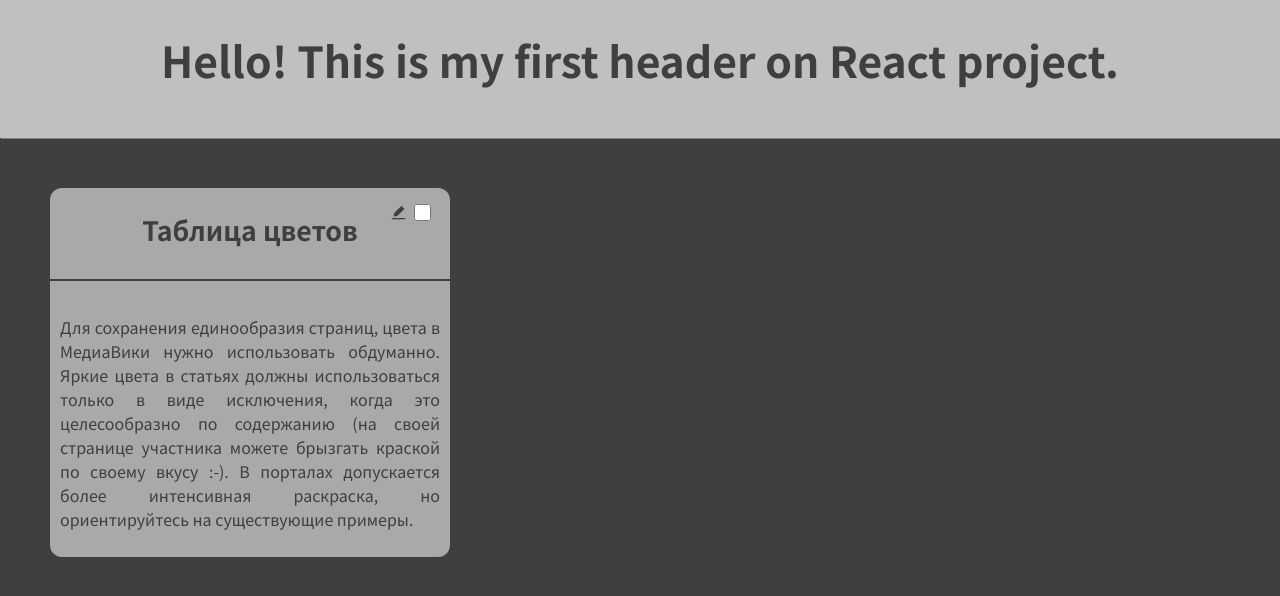
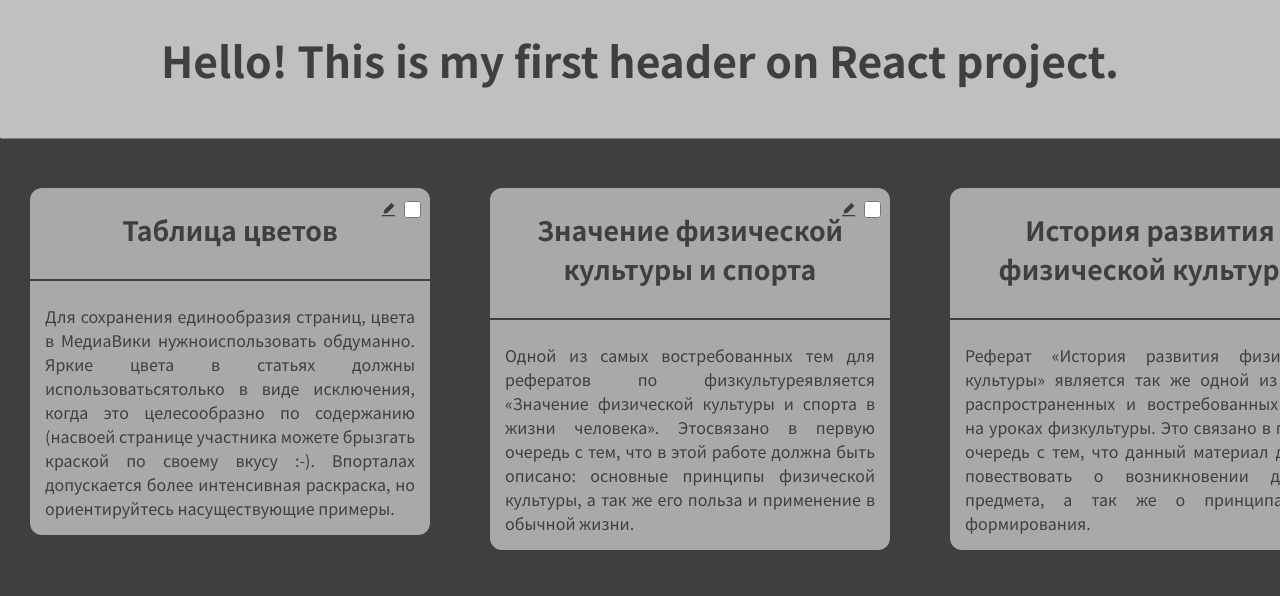
Before and after one commit to alutskin/my-first-app, a React (Create React App) app: page / in a window 1280 px wide. Shown: the top 596 px of the page. Built offline with nearby package versions, Linux system fonts and the light colour scheme.

Commit message:
Add a list of cards and improve states logic in Card.js and App.js

```diff
--- a/src/App.js
+++ b/src/App.js
@@ -1,20 +1,110 @@
+import { useState } from "react";
+
 import Header from "./components/Header";
+import Cards from "./UI/Cards";
 import Card from "./components/Card";
 
+const INITIAL_DATA = [
+  {
+    id: "c1",
+    caption: "Таблица цветов",
+    text:
+      "Для сохранения единообразия страниц, цвета в МедиаВики нужно" +
+      "использовать обдуманно. Яркие цвета в статьях должны использоваться" +
+      "только в виде исключения, когда это целесообразно по содержанию (на" +
+      "своей странице участника можете брызгать краской по своему вкусу :-). В" +
+      "порталах допускается более интенсивная раскраска, но ориентируйтесь на" +
+      "существующие примеры.",
+    checked: false,
+  },
+  {
+    id: "c2",
+    caption: "Значение физической культуры и спорта",
+    text:
+      "Одной из самых востребованных тем для рефератов по физкультуре" +
+      "является «Значение физической культуры и спорта в жизни человека». Это" +
+      "связано в первую очередь с тем, что в этой работе должна быть описано: " +
+      "основные принципы физической культуры, а так же его польза и применение в обычной жизни.",
+    checked: false,
+  },
+  {
+    id: "c3",
+    caption: "История развития физической культуры",
+    text:
+      "Реферат «История развития физической культуры» является так же одной " +
+      "из самых распространенных и востребованных работ на уроках физкультуры. Это " +
+      "связано в первую очередь с тем, что данный материал должен повествовать о " +
+      "возникновении данного предмета, а так же о принципах его формирования.",
+    checked: false,
+  },
+  {
+    id: "c4",
+    caption: "Таблица цветов",
+    text:
+      "Для сохранения единообразия страниц, цвета в МедиаВики нужно" +
+      "использовать обдуманно. Яркие цвета в статьях должны использоваться" +
+      "только в виде исключения, когда это целесообразно по содержанию (на" +
+      "своей странице участника можете брызгать краской по своему вкусу :-). В" +
+      "порталах допускается более интенсивная раскраска, но ориентируйтесь на" +
+      "существующие примеры.",
+    checked: false,
+  },
+  {
+    id: "c5",
+    caption: "Значение физической культуры и спорта",
+    text:
+      "Одной из самых востребованных тем для рефератов по физкультуре" +
+      "является «Значение физической культуры и спорта в жизни человека». Это" +
+      "связано в первую очередь с тем, что в этой работе должна быть описано: " +
+      "основные принципы физической культуры, а так же его польза и применение в обычной жизни.",
+    checked: false,
+  },
+  {
+    id: "c6",
+    caption: "История развития физической культуры",
+    text:
+      "Реферат «История развития физической культуры» является так же одной " +
+      "из самых распространенных и востребованных работ на уроках физкультуры. Это " +
+      "связано в первую очередь с тем, что данный материал должен повествовать о " +
+      "возникновении данного предмета, а так же о принципах его формирования.",
+    checked: false,
+  },
+];
+
 function App() {
+  const [appState, setAppState] = useState(INITIAL_DATA);
+
+  const updateContentHandler = (newCaption, newText, id) => {
+    const newAppState = appState.slice(0);
+    const card = newAppState.find(data => data.id === id);
+    card.caption = newCaption;
+    card.text = newText;
+    setAppState(newAppState);
+  };
+
+  const updateCheckedStatusHandler = (status, id) => {
+    const newAppState = appState.slice(0);
+    const card = newAppState.find(data => data.id === id);
+    card.checked = status;
+    setAppState(newAppState);
+  };
+
   return (
     <div>
       <Header />
-      <Card
-        caption="Таблица цветов"
-        text="Для сохранения единообразия страниц, цвета в МедиаВики нужно
-        использовать обдуманно. Яркие цвета в статьях должны использоваться
-        только в виде исключения, когда это целесообразно по содержанию (на
-        своей странице участника можете брызгать краской по своему вкусу :-). В
-        порталах допускается более интенсивная раскраска, но ориентируйтесь на
-        существующие примеры."
-        checked={false}
-      />
+      <Cards>
+        {appState.map((cardData) => (
+          <Card
+            id={cardData.id}
+            key={cardData.id}
+            caption={cardData.caption}
+            text={cardData.text}
+            checked={cardData.checked}
+            onUpdateContent={updateContentHandler}
+            onUpdateCheckedStatus={updateCheckedStatusHandler}
+          />
+        ))}
+      </Cards>
     </div>
   );
 }
--- /dev/null
+++ b/src/UI/Cards.css
@@ -0,0 +1,20 @@
+.cards {
+    display: flex;
+    justify-content: space-between;
+    width: 100%;
+    overflow-x: scroll;
+}
+
+::-webkit-scrollbar {
+    background-color: #A9A9A9;
+    box-shadow: 1px 1px 2px #2e2e2e;
+    height: 20px;
+}
+
+::-webkit-scrollbar-thumb {
+    background-color: #2e2e2e;
+}
+
+::-webkit-scrollbar-thumb:hover {
+    background-color: #202020;
+}
--- /dev/null
+++ b/src/UI/Cards.js
@@ -0,0 +1,7 @@
+import "./Cards.css";
+
+const Cards = (props) => {
+  return <div className="cards">{props.children}</div>;
+};
+
+export default Cards;
--- a/src/components/Card.css
+++ b/src/components/Card.css
@@ -1,12 +1,13 @@
 .card {
     /* This position-property is used for checkbox position relative to its parent. */
-    position: absolute;
+    position: relative;
     display: flex;
     flex-direction: column;
     text-align: center;
-    margin: 50px 50px;
+    margin: 50px 30px;
     background-color: #A9A9A9;
     width: 400px;
+    height: fit-content;
     border-radius: 12px;
 }
 
@@ -32,7 +33,8 @@
 
 .text {
     color: #3f3f3f;
-    padding: 10px;
+    margin: 0;
+    padding: 15px;
     text-align: justify;
 }
 
@@ -42,16 +44,16 @@
 
 #one {
     position: absolute;
-    top: 13px;
-    left: 360px;
+    top: 10px;
+    left: 370px;
     height: 17px;
     width: 17px;
 }
 
 #two, #three, #four {
     position: absolute;
-    top: 16px;
-    left: 340px;
+    top: 13px;
+    left: 350px;
     width: 17px;
     height: 17px;
 }
@@ -63,5 +65,5 @@
 }
 
 #four {
-    left: 365px;
+    left: 375px;
 }
--- a/src/components/Card.js
+++ b/src/components/Card.js
@@ -8,37 +8,30 @@ import { AiFillCloseCircle } from "react-icons/ai";
 function Card(props) {
   let classNames = require("classnames");
 
-  const [checked, setChecked] = useState(props.checked);
   const [editable, setEditable] = useState(false);
-  const [caption, setCaption] = useState(props.caption);
-  const [curCaptionValue, setCurCaptionValue] = useState(caption);
-  const [text, setText] = useState(props.text);
-  const [curTextValue, setCurTextValue] = useState(text);
+  const [curCaptionValue, setCurCaptionValue] = useState(props.caption);
+  const [curTextValue, setCurTextValue] = useState(props.text);
 
   const checkboxHandler = (event) => {
     if (event.target.checked) {
-      setChecked(true);
+      props.onUpdateCheckedStatus(true, props.id);
     } else {
-      setChecked(false);
+      props.onUpdateCheckedStatus(false, props.id);
     }
   };
 
   const editClickHandler = () => {
     setEditable(true);
-    setChecked(false);
+    props.onUpdateCheckedStatus(false, props.id);
   };
 
   const saveChangesHandler = () => {
-    setCaption(curCaptionValue);
-    setText(curTextValue);
+    props.onUpdateContent(curCaptionValue, curTextValue, props.id);
     setEditable(false);
   };
 
   const cancelChangesHandler = () => {
-    // I don't know, why, but it doesn't work without "+ ' '".
-    // If you explain this case to me, I will be grateful.
-    setCaption(caption + ' ');
-    setText(text + ' ');
+    props.onUpdateContent(props.caption + ' ', props.text + ' ', props.id);
     setEditable(false);
   };
 
@@ -51,26 +44,26 @@ function Card(props) {
   };
 
   return (
-    <div className={classNames("card", { darkCard: checked })}>
+    <div className={classNames("card", { darkCard: props.checked })}>
       <h2
-        className={classNames("caption", { darkCaption: checked })}
+        className={classNames("caption", { darkCaption: props.checked })}
         contentEditable={editable}
         onKeyUp={captionChangeHandler}
       >
-        {caption}
+        {props.caption}
       </h2>
 
       <input
         type="checkbox"
         id="one"
-        checked={checked}
+        checked={props.checked}
         style={editable ? {display: "none"} : {display: "inline"}}
         onChange={checkboxHandler}
       />
 
       <AiFillEdit
         id="two"
-        color={checked ? "#C0C0C0" : "#3f3f3f"}
+        color={props.checked ? "#C0C0C0" : "#3f3f3f"}
         visibility={editable ? "hidden" : "visible"}
         onClick={editClickHandler}
       />
@@ -89,14 +82,14 @@ function Card(props) {
         onClick={cancelChangesHandler}
       />
 
-      <hr color={checked ? "#C0C0C0" : "#3f3f3f"} className="line" />
+      <hr color={props.checked ? "#C0C0C0" : "#3f3f3f"} className="line" />
 
       <p
-        className={classNames("text", { darkText: checked })}
+        className={classNames("text", { darkText: props.checked })}
         contentEditable={editable}
         onKeyUp={textChangeHandler}
       >
-        {text}
+        {props.text}
       </p>
     </div>
   );
--- a/src/index.css
+++ b/src/index.css
@@ -11,4 +11,6 @@ html {
 body {
   margin: 0;
   background-color: #3f3f3f;
+  display: flex;
+  flex-direction: column;
 }
```
